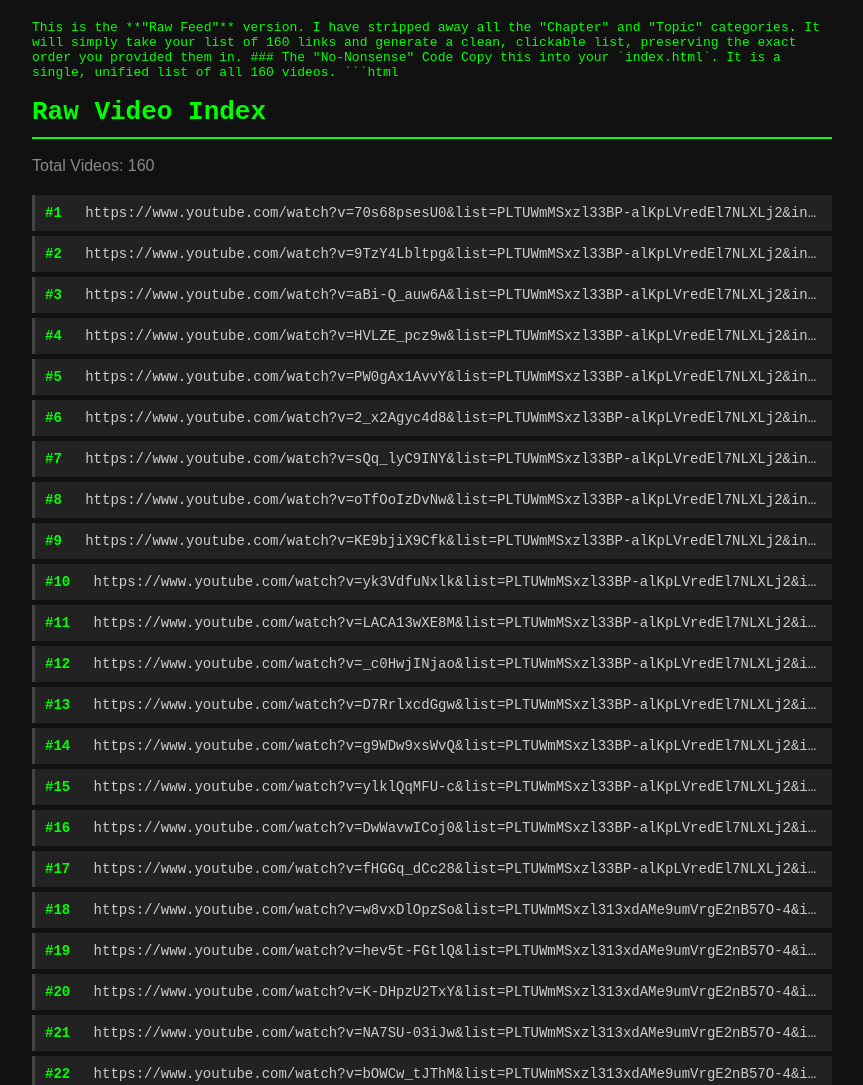
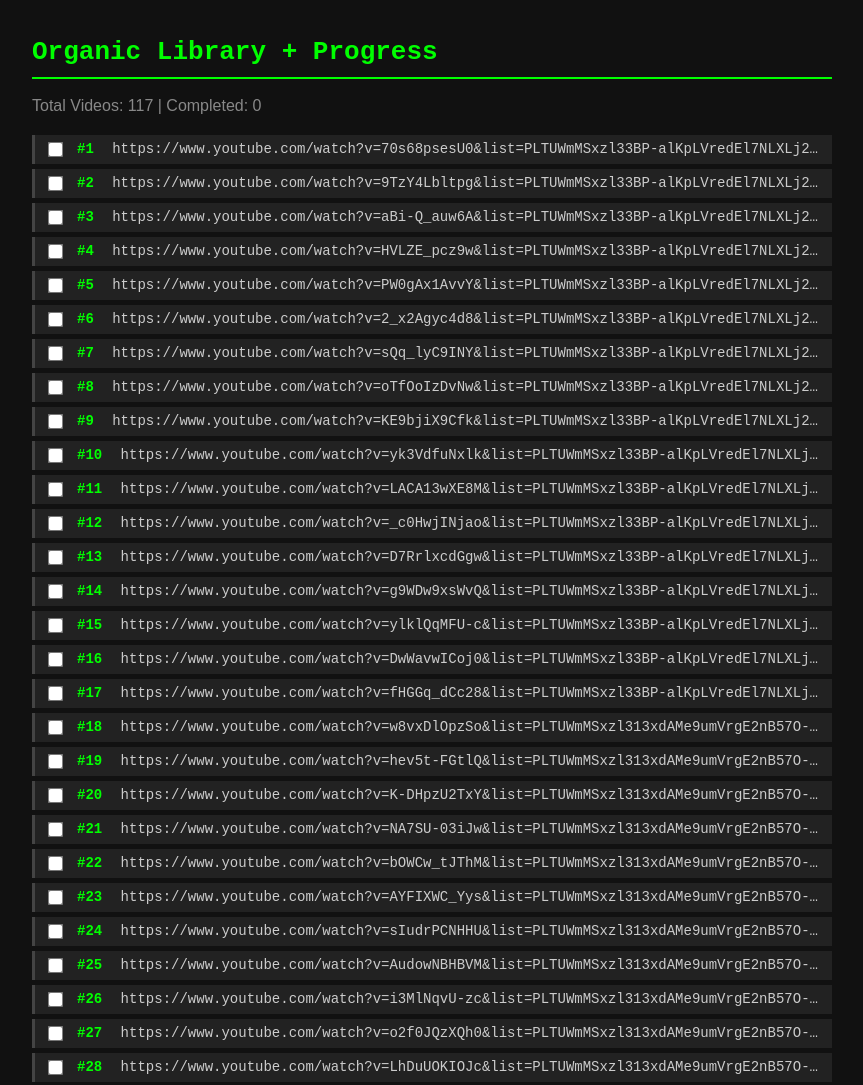
Before and after one commit to ansumanpradhan0017-hub/SKM-Organic-Library-3, a plain HTML site: page index.html in a window 1280 px wide. Shown: the top 1085 px of the page, without its empty margins (208-1071 px from the left). Drawn offline with Linux system fonts and the light colour scheme.

Commit message:
Update index.html

````diff
--- a/index.html
+++ b/index.html
@@ -1,50 +1,63 @@
-This is the **"Raw Feed"** version.
-
-I have stripped away all the "Chapter" and "Topic" categories. It will simply take your list of 160 links and generate a clean, clickable list, preserving the exact order you provided them in.
-
-### The "No-Nonsense" Code
-
-Copy this into your `index.html`. It is a single, unified list of all 160 videos.
-
-```html
 <!DOCTYPE html>
 <html lang="en">
 <head>
     <meta charset="UTF-8">
     <meta name="viewport" content="width=device-width, initial-scale=1.0">
-    <title>SKM Sir Organic - Full Index</title>
+    <title>SKM Sir Organic - Progress Tracker</title>
     <style>
         body { font-family: monospace; background: #111; color: #0f0; padding: 20px; max-width: 800px; margin: 0 auto; }
         h1 { border-bottom: 2px solid #0f0; padding-bottom: 10px; }
         .counter { color: #888; margin-bottom: 20px; font-family: sans-serif; }
 
-        /* The Link List */
+        /* Layout for the row */
+        .item-container {
+            display: flex;
+            align-items: center;
+            background: #222;
+            margin: 5px 0;
+            padding: 5px 10px;
+            border-left: 3px solid #444;
+            transition: 0.1s;
+        }
+
+        .item-container:hover {
+            background: #2a2a2a;
+            border-left-color: #0f0;
+        }
+
+        /* Checkbox Styling */
+        input[type="checkbox"] {
+            margin-right: 15px;
+            cursor: pointer;
+            accent-color: #0f0; /* Makes the tick green */
+            transform: scale(1.2);
+        }
+
+        /* The Link */
         .link-item {
-            display: block;
-            padding: 10px;
-            margin: 5px 0;
-            background: #222;
             color: #ccc;
             text-decoration: none;
-            border-left: 3px solid #444;
             font-size: 14px;
             white-space: nowrap;
             overflow: hidden;
             text-overflow: ellipsis;
-            transition: 0.1s;
+            flex-grow: 1;
         }
-        .link-item:hover {
-            background: #333;
-            border-left-color: #0f0;
-            color: #fff;
+
+        .link-item:hover { color: #fff; }
+        .index-tag { color: #0f0; font-weight: bold; margin-right: 10px; }
+
+        /* Completed State */
+        .completed .link-item {
+            text-decoration: line-through;
+            color: #555;
         }
-        .index-tag { color: #0f0; font-weight: bold; margin-right: 15px; }
     </style>
 </head>
 <body>
 
-<h1>Raw Video Index</h1>
-<div class="counter" id="count">Loading...</div>
+<h1>Organic Library + Progress</h1>
+<div class="counter" id="count">Total Videos: 0 | Completed: 0</div>
 <div id="list"></div>
 
 <script>
@@ -165,68 +178,58 @@
 https://www.youtube.com/watch?v=BziXjEyN6Mw&list=PLTUWmMSxzl33Ca9Ujz2qfrj2IbqCJ9lfv&index=5&pp=iAQB
 https://www.youtube.com/watch?v=ajYWcTkQv6s&list=PLTUWmMSxzl33Ca9Ujz2qfrj2IbqCJ9lfv&index=6&pp=iAQB
 https://www.youtube.com/watch?v=XMVzaNmnp7s&list=PLTUWmMSxzl33Ca9Ujz2qfrj2IbqCJ9lfv&index=7&pp=iAQB
-https://www.youtube.com/watch?v=0Wa7DwOzvqw&list=PLTUWmMSxzl33Ca9Ujz2qfrj2IbqCJ9lfv&index=8&pp=iAQB
-https://www.youtube.com/watch?v=_5iVFRMVHB8&list=PLTUWmMSxzl33Ca9Ujz2qfrj2IbqCJ9lfv&index=9&pp=iAQB
-https://www.youtube.com/watch?v=4M0sKRONXU4&list=PLTUWmMSxzl33iWDtQNadwMVGKLkFkVDcr&index=1&pp=iAQB
-https://www.youtube.com/watch?v=D-PAUzcoAXc&list=PLTUWmMSxzl33iWDtQNadwMVGKLkFkVDcr&index=2&pp=iAQB
-https://www.youtube.com/watch?v=Qu7dIZT84IY&list=PLTUWmMSxzl33iWDtQNadwMVGKLkFkVDcr&index=3&pp=iAQB
-https://www.youtube.com/watch?v=8BCovpho-JM&list=PLTUWmMSxzl33iWDtQNadwMVGKLkFkVDcr&index=4&pp=iAQB
-https://www.youtube.com/watch?v=HerN1J3jBXo&list=PLTUWmMSxzl33iWDtQNadwMVGKLkFkVDcr&index=5&pp=iAQB
-https://www.youtube.com/watch?v=DTEgeDmeVvM&list=PLTUWmMSxzl32wymis85nQECXGY4IVe3_b&index=1&pp=iAQB
-https://www.youtube.com/watch?v=oSaK4X6Vnak&list=PLTUWmMSxzl32wymis85nQECXGY4IVe3_b&index=2&pp=iAQB
-https://www.youtube.com/watch?v=f1h7G3SbTCE&list=PLTUWmMSxzl32wymis85nQECXGY4IVe3_b&index=3&pp=iAQB
-https://www.youtube.com/watch?v=Mh3XGs__sKM&list=PLTUWmMSxzl32wymis85nQECXGY4IVe3_b&index=4&pp=iAQB
-https://www.youtube.com/watch?v=u_tzV2CCfyY&list=PLTUWmMSxzl32wymis85nQECXGY4IVe3_b&index=5&pp=iAQB
-https://www.youtube.com/watch?v=NKi9beA_XhY&list=PLTUWmMSxzl32wymis85nQECXGY4IVe3_b&index=6&pp=iAQB
-https://www.youtube.com/watch?v=KlORKhrFVfc&list=PLTUWmMSxzl32wymis85nQECXGY4IVe3_b&index=7&pp=iAQB
-https://www.youtube.com/watch?v=U-pGKjoXOug&list=PLTUWmMSxzl32wymis85nQECXGY4IVe3_b&index=8&pp=iAQB
-https://www.youtube.com/watch?v=hC2YTwK0rD8&list=PLTUWmMSxzl32wymis85nQECXGY4IVe3_b&index=9&pp=iAQB
-https://www.youtube.com/watch?v=LstaTt7uiNw&list=PLTUWmMSxzl32wymis85nQECXGY4IVe3_b&index=10&pp=iAQB
-https://www.youtube.com/watch?v=ZlzSKRu09z0&list=PLTUWmMSxzl32wymis85nQECXGY4IVe3_b&index=11&pp=iAQB
-https://www.youtube.com/watch?v=dQokI92-Y0I&list=PLTUWmMSxzl32wymis85nQECXGY4IVe3_b&index=12&pp=iAQB
-https://www.youtube.com/watch?v=1mVSsaOKySM&list=PLTUWmMSxzl32wymis85nQECXGY4IVe3_b&index=13&pp=iAQB
-https://www.youtube.com/watch?v=jfti-Ib8WCY&list=PLTUWmMSxzl32wymis85nQECXGY4IVe3_b&index=14&pp=iAQB
-https://www.youtube.com/watch?v=pOh0fvQmD9Y&list=PLTUWmMSxzl32wymis85nQECXGY4IVe3_b&index=15&pp=iAQB
-https://www.youtube.com/watch?v=PNRxlr8blYk&list=PLTUWmMSxzl32wymis85nQECXGY4IVe3_b&index=16&pp=iAQB
-https://www.youtube.com/watch?v=mXMv1dJ9tsQ&list=PLTUWmMSxzl32wymis85nQECXGY4IVe3_b&index=17&pp=iAQB0gcJCU0KAYcqIYzv
-https://www.youtube.com/watch?v=ujs4v-rykQI&list=PLTUWmMSxzl32wymis85nQECXGY4IVe3_b&index=18&pp=iAQB0gcJCU0KAYcqIYzv
-https://www.youtube.com/watch?v=6HfdY6RUjQI&list=PLTUWmMSxzl32wymis85nQECXGY4IVe3_b&index=19&pp=iAQB
-https://www.youtube.com/watch?v=ojcjWy1y42Y&list=PLTUWmMSxzl32wymis85nQECXGY4IVe3_b&index=20&pp=iAQB
-https://www.youtube.com/watch?v=VAms8dO3sm4&list=PLTUWmMSxzl32wymis85nQECXGY4IVe3_b&index=21&pp=iAQB
-https://www.youtube.com/watch?v=et8RKX6xchk&list=PLTUWmMSxzl32wymis85nQECXGY4IVe3_b&index=22&pp=iAQB
-https://www.youtube.com/watch?v=1v67faLGKD4&list=PLTUWmMSxzl32wymis85nQECXGY4IVe3_b&index=23&pp=iAQB0gcJCU0KAYcqIYzv
-https://www.youtube.com/watch?v=KUGWfI-PgDY&list=PLTUWmMSxzl30wXR9M9-BeheJfSeb-hm3a&index=1&pp=iAQB
-https://www.youtube.com/watch?v=XuNoXsF7-gQ&list=PLTUWmMSxzl30wXR9M9-BeheJfSeb-hm3a&index=2&pp=iAQB
-https://www.youtube.com/watch?v=618C0VwpzyI&list=PLTUWmMSxzl30wXR9M9-BeheJfSeb-hm3a&index=3&pp=iAQB0gcJCU0KAYcqIYzv
-https://www.youtube.com/watch?v=qsjShGALdnU&list=PLTUWmMSxzl30wXR9M9-BeheJfSeb-hm3a&index=4&pp=iAQB
-https://www.youtube.com/watch?v=zNIy-5YouPc&list=PLTUWmMSxzl30wXR9M9-BeheJfSeb-hm3a&index=5&pp=iAQB
-https://www.youtube.com/watch?v=v81zXc4EBq4&list=PLTUWmMSxzl30wXR9M9-BeheJfSeb-hm3a&index=6&pp=iAQB
-https://www.youtube.com/watch?v=txyeNHQxTYs&list=PLTUWmMSxzl30wXR9M9-BeheJfSeb-hm3a&index=7&pp=iAQB0gcJCU0KAYcqIYzv
-https://www.youtube.com/watch?v=Cw4aaabC_UY&list=PLTUWmMSxzl30wXR9M9-BeheJfSeb-hm3a&index=8&pp=iAQB
-https://www.youtube.com/watch?v=q2gyklmcx5o&list=PLTUWmMSxzl30wXR9M9-BeheJfSeb-hm3a&index=9&pp=iAQB
-https://www.youtube.com/watch?v=nobSL7QQk5A&list=PLTUWmMSxzl30wXR9M9-BeheJfSeb-hm3a&index=10&pp=iAQB
-https://www.youtube.com/watch?v=v88BJsQEhmw&list=PLTUWmMSxzl30wXR9M9-BeheJfSeb-hm3a&index=11&pp=iAQB
-https://www.youtube.com/watch?v=h6BUouIh0d4&list=PLTUWmMSxzl30wXR9M9-BeheJfSeb-hm3a&index=12&pp=iAQB
-https://www.youtube.com/watch?v=T9zFm1LiMds&list=PLTUWmMSxzl30wXR9M9-BeheJfSeb-hm3a&index=13&pp=iAQB0gcJCU0KAYcqIYzv
 https://www.youtube.com/watch?v=00RHkhvngo4&list=PLTUWmMSxzl30wXR9M9-BeheJfSeb-hm3a&index=14&pp=iAQB
 `;
 
-// Render the list
 const listContainer = document.getElementById('list');
 const lines = rawData.trim().split('\n').filter(l => l.trim().length > 0);
-document.getElementById('count').innerText = `Total Videos: ${lines.length}`;
+const countDisplay = document.getElementById('count');
+
+function updateCounter() {
+    const checkedCount = document.querySelectorAll('input[type="checkbox"]:checked').length;
+    countDisplay.innerText = `Total Videos: ${lines.length} | Completed: ${checkedCount}`;
+}
 
 lines.forEach((link, i) => {
+    const videoId = `vid-${i}`; // Unique ID for each video
+
+    // Check if it was saved as completed in localStorage
+    const isCompleted = localStorage.getItem(videoId) === 'true';
+
+    // 1. Create Container
+    const div = document.createElement('div');
+    div.className = `item-container ${isCompleted ? 'completed' : ''}`;
+    div.id = `container-${videoId}`;
+
+    // 2. Create Checkbox
+    const checkbox = document.createElement('input');
+    checkbox.type = 'checkbox';
+    checkbox.checked = isCompleted;
+
+    // Save to localStorage when clicked
+    checkbox.addEventListener('change', (e) => {
+        const checked = e.target.checked;
+        localStorage.setItem(videoId, checked);
+        div.classList.toggle('completed', checked);
+        updateCounter();
+    });
+
+    // 3. Create Link
     const a = document.createElement('a');
     a.href = link;
     a.className = 'link-item';
     a.target = '_blank';
     a.innerHTML = `<span class="index-tag">#${i + 1}</span> ${link}`;
-    listContainer.appendChild(a);
+
+    // Assemble
+    div.appendChild(checkbox);
+    div.appendChild(a);
+    listContainer.appendChild(div);
 });
+
+// Initial count
+updateCounter();
 
 </script>
 </body>
 </html>
-
-```
````
